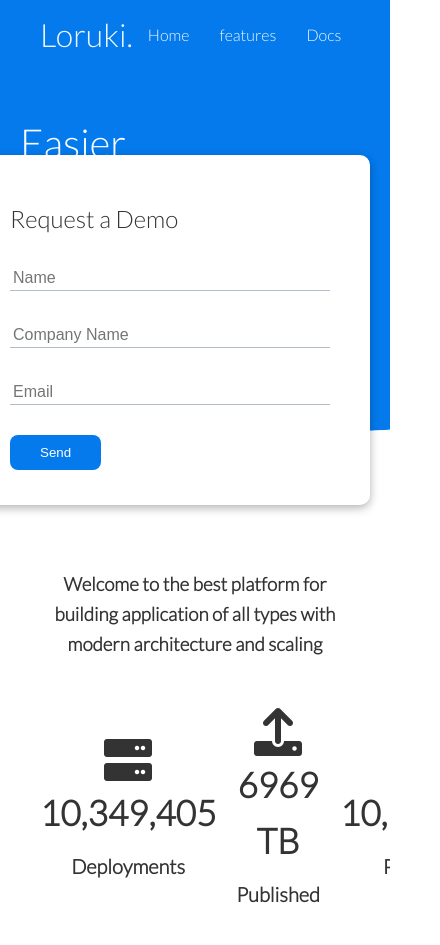
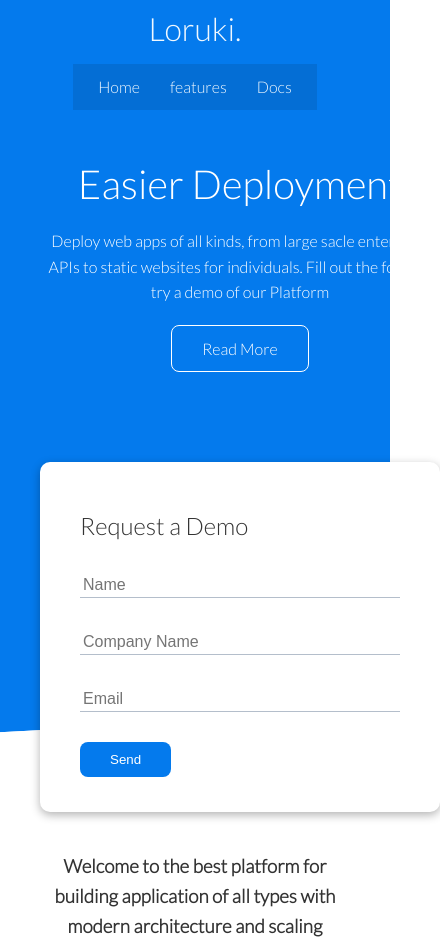
Before and after one commit to brajmohanT/LorukiFrontEnd, a website: page index.html in a window 390 px wide. Shown: the top 945 px of the page, 440 px wide, since content can reach past the window. Drawn offline with Linux system fonts and the light colour scheme.

Commit message:
made home page responsive

```diff
--- a/css/style.css
+++ b/css/style.css
@@ -217,3 +217,62 @@ img {
 .footer .social a {
     margin: 0 10px;
 }
+
+
+/* Responsiveness */
+
+/* Tablets and Under */
+@media (max-width: 768px) {
+   /* stack all grids */
+   .grid,
+   .showcase .grid,
+   .stats .grid,
+   .cli .grid,
+   .cloud .grid,
+   .footer .grid{
+    grid-template-columns: 1fr;
+    grid-template-rows: 1fr;
+   }
+
+   /* form is over flowing and covering showcase area */
+   .showcase{
+       height: auto;
+   }
+   .showcase-text{
+       text-align: center;
+       margin-top: 40px;
+   }
+
+   .showcase-form{
+       justify-self: center;
+       margin: auto;
+   }
+
+   /* porblems in cli: remove span effect of first child  */
+   .cli .grid > *:first-child{
+    grid-column: 1;
+    grid-row: 1;
+}
+
+    /* .footer{
+        text-align: center;
+    } */
+
+}
+
+/* Mobile  */
+
+@media (max-width:500px) {
+    .navbar{
+        height: 110px;
+    }
+
+    .navbar .flex {
+        flex-direction: column;
+    }
+
+    .navbar ul {
+        padding: 10px;
+        background: rgba(0, 0, 0, 0.1);
+    }
+}
--- a/notes.txt
+++ b/notes.txt
@@ -11,3 +11,6 @@
 * use of css box-sizing property
 
 * basic transition when hovering. scale and translateY
+
+*responsive 1. span itemes create problems
+    2. use auto properties(hieght, margins) to control overflow
```
